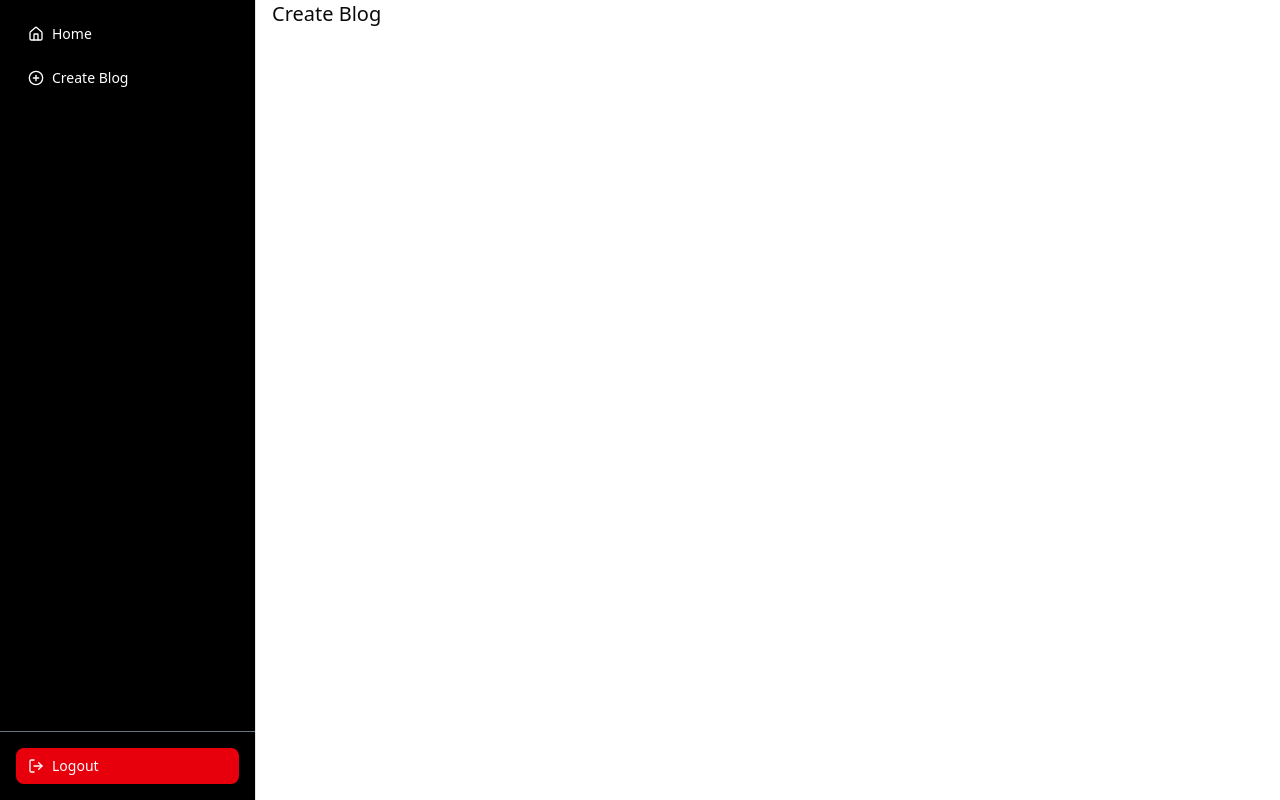
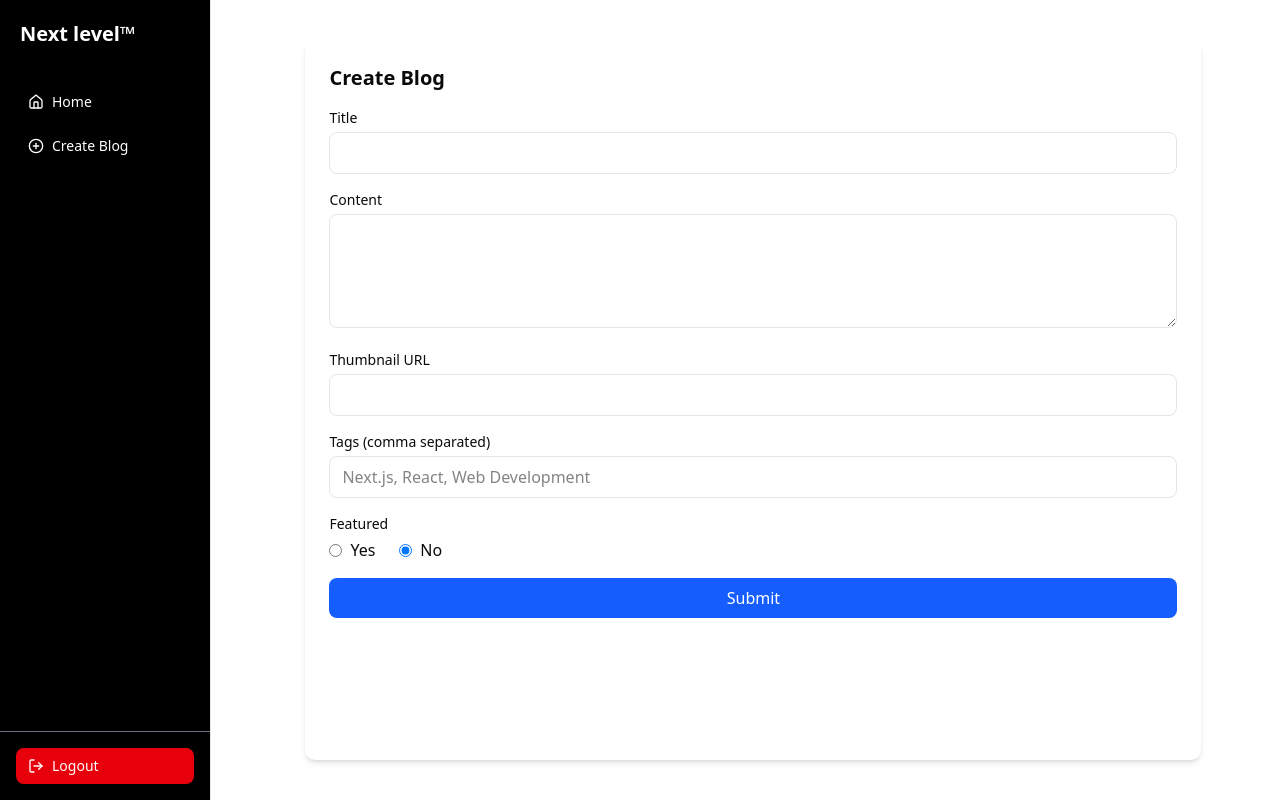
Before and after one commit to istiak19/Next_Blog, a Next.js app: page /dashboard/create-blog in a window 1280 px wide. Built offline with nearby package versions, Linux system fonts and the light colour scheme.

Commit message:
create page

```diff
--- /dev/null
+++ b/src/actions/create.ts
@@ -0,0 +1,35 @@
+"use server";
+
+import { revalidatePath, revalidateTag } from "next/cache";
+import { redirect } from "next/navigation";
+
+export const create = async (data: FormData) => {
+    const blogInfo = Object.fromEntries(data.entries());
+    const { title, content, thumbnail, tags, isFeatured } = blogInfo;
+
+    const modifiedData = {
+        title: title?.toString(),
+        content: content?.toString(),
+        thumbnail: thumbnail?.toString(),
+        authorId: 2,
+        tags: tags ? tags.toString().split(",").map((tag) => tag.trim()) : [],
+        isFeatured: Boolean(isFeatured)
+    };
+    console.log(modifiedData)
+    const res = await fetch(`${process.env.NEXT_PUBLIC_BASE_API}/post`, {
+        method: "POST",
+        headers: {
+            "Content-Type": "application/json"
+        },
+        body: JSON.stringify(modifiedData)
+    });
+
+    const result = await res.json();
+    if (result?.id) {
+        revalidateTag("BLOGS")
+        revalidatePath("/blogs")
+        redirect("/blogs")
+    };
+
+    return result;
+};
--- a/src/app/(dashboard)/dashboard/create-blog/page.tsx
+++ b/src/app/(dashboard)/dashboard/create-blog/page.tsx
@@ -1,9 +1,9 @@
-import React from "react";
+import CreateBlogForm from "@/components/modules/Blogs/CreateBlogForm";
 
 const CreateBlog = () => {
   return (
-    <div>
-      <h1 className="text-center text-xl">Create Blog</h1>
+    <div className="w-full flex justify-center py-10">
+      <CreateBlogForm />
     </div>
   );
 };
--- a/src/app/(public)/page.tsx
+++ b/src/app/(public)/page.tsx
@@ -4,7 +4,9 @@
 
 export default async function HomePage() {
   const res = await fetch(`${process.env.NEXT_PUBLIC_BASE_API}/post`, {
-    next: { revalidate: 30 }
+    next: {
+      tags: ["BLOGS"]
+    }
   });
   const { data: blogs } = await res.json();
 
--- /dev/null
+++ b/src/app/api/blogs/route.ts
@@ -0,0 +1,3 @@
+export async function GET() {
+    return Response.json({ message: 'Hello World' })
+}
--- /dev/null
+++ b/src/components/modules/Blogs/CreateBlogForm.tsx
@@ -0,0 +1,107 @@
+"use client";
+
+import { create } from "@/actions/create";
+import Form from "next/form";
+import { useState } from "react";
+
+export default function CreateBlogForm() {
+    const [isFeatured, setIsFeatured] = useState("false");
+
+    return (
+        <Form
+            action={create}
+            className="max-w-4xl mx-auto p-6 bg-white shadow-md rounded-lg space-y-4 w-full"
+        >
+            <h2 className="text-xl font-semibold mb-4">Create Blog</h2>
+
+            {/* Title */}
+            <div>
+                <label className="block text-sm font-medium mb-1" htmlFor="title">
+                    Title
+                </label>
+                <input
+                    type="text"
+                    id="title"
+                    name="title"
+                    className="w-full rounded-md border px-3 py-2 focus:ring focus:ring-blue-200"
+                />
+            </div>
+
+            {/* Content */}
+            <div>
+                <label className="block text-sm font-medium mb-1" htmlFor="content">
+                    Content
+                </label>
+                <textarea
+                    id="content"
+                    name="content"
+                    rows={4}
+                    className="w-full rounded-md border px-3 py-2 focus:ring focus:ring-blue-200"
+                />
+            </div>
+
+            {/* Thumbnail */}
+            <div>
+                <label className="block text-sm font-medium mb-1" htmlFor="thumbnail">
+                    Thumbnail URL
+                </label>
+                <input
+                    type="url"
+                    id="thumbnail"
+                    name="thumbnail"
+                    className="w-full rounded-md border px-3 py-2 focus:ring focus:ring-blue-200"
+                />
+            </div>
+
+            {/* Tags */}
+            <div>
+                <label className="block text-sm font-medium mb-1" htmlFor="tags">
+                    Tags (comma separated)
+                </label>
+                <input
+                    type="text"
+                    id="tags"
+                    name="tags"
+                    placeholder="Next.js, React, Web Development"
+                    className="w-full rounded-md border px-3 py-2 focus:ring focus:ring-blue-200"
+                />
+            </div>
+
+            {/* Featured */}
+            <div>
+                <p className="block text-sm font-medium mb-1">Featured</p>
+                <div className="flex gap-6">
+                    <label className="flex items-center gap-2">
+                        <input
+                            type="radio"
+                            name="isFeatured"
+                            value="true"
+                            checked={isFeatured === "true"}
+                            onChange={(e) => setIsFeatured(e.target.value)}
+                            className="text-blue-600 focus:ring-blue-500"
+                        />
+                        Yes
+                    </label>
+                    <label className="flex items-center gap-2">
+                        <input
+                            type="radio"
+                            name="isFeatured"
+                            value="false"
+                            checked={isFeatured === "false"}
+                            onChange={(e) => setIsFeatured(e.target.value)}
+                            className="text-blue-600 focus:ring-blue-500"
+                        />
+                        No
+                    </label>
+                </div>
+            </div>
+
+            <button
+                type="submit"
+                className="w-full bg-blue-600 text-white font-medium py-2 rounded-md hover:bg-blue-700 transition"
+            >
+                Submit
+            </button>
+        </Form>
+    );
+}
--- a/src/components/shared/Sidebar.tsx
+++ b/src/components/shared/Sidebar.tsx
@@ -7,6 +7,11 @@
 export default function Sidebar() {
   return (
     <aside className="flex h-screen w-64 flex-col border-r bg-black text-white">
+      <div className="p-5">
+        <h2 className="text-white text-xl font-semibold">
+          Next level™
+        </h2>
+      </div>
       {/* Top navigation */}
       <nav className="flex-1 space-y-2 p-4">
         <Link
```
